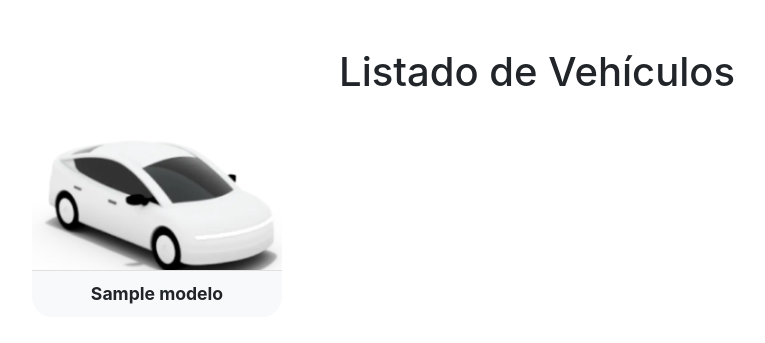
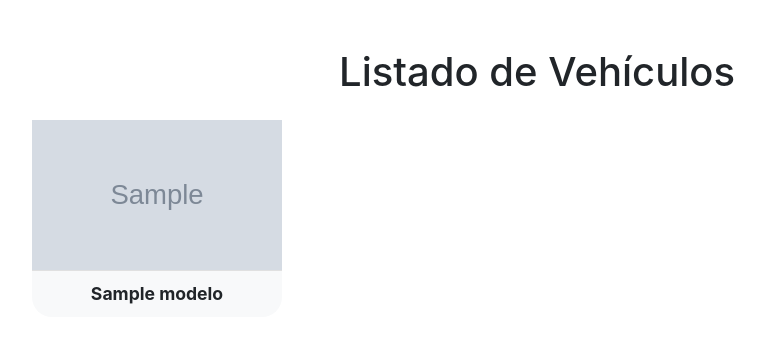
Before and after one commit to dgsi-lab-G-C-2425/GreenDrive, a Flask app: page /vehiculos in a window 1280 px wide. Shown: the top 343 px of the page, without its empty margins (103-868 px from the left). Run offline with Flask 3, Linux system fonts and the light colour scheme; grey boxes marked "Sample" are stand-in pictures; a database or web service that is not in the repository returns one stand-in record (values such as "Sample title"); parts of the project's set-up code (start-up, migrations or seed data) failed here and were passed over; some libraries are stand-ins or nearby versions.

Commit message:
imagenes dinamicas

```diff
--- a/Presentacion/templates/vehicleList.html
+++ b/Presentacion/templates/vehicleList.html
@@ -15,7 +15,7 @@
             {% for vehiculo in vehiculos %}
             <div class="col-md-4">
                 <div class="card vehicle-card">
-                    <img src="{{ url_for('static', filename='image/vehiculo.png') }}" alt="Vehículo {{ loop.index }}">
+                    <img src="{{ url_for('static', filename='images/vehicles/' + vehiculo.image) }}" alt="{{ vehiculo.nombre }}" width="200">
                     <div class="vehicle-name">{{ vehiculo.modelo }}</div>
                 </div>
             </div>
```
Also changed, not shown: Presentacion/static/images/vehicles/Bike.png (added), Presentacion/static/images/vehicles/Car.png (renamed from Presentacion/static/image/vehiculo.png).
